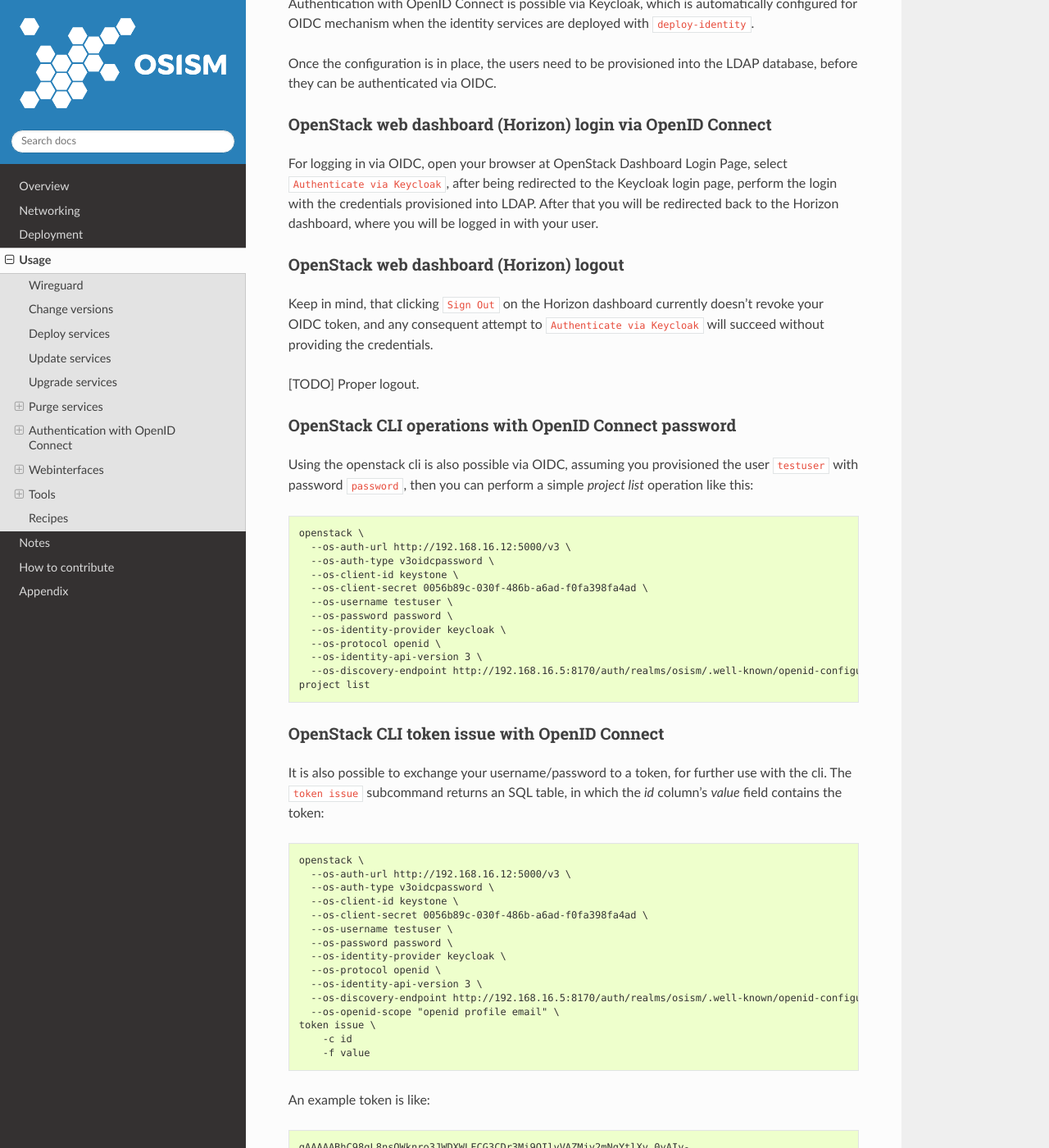
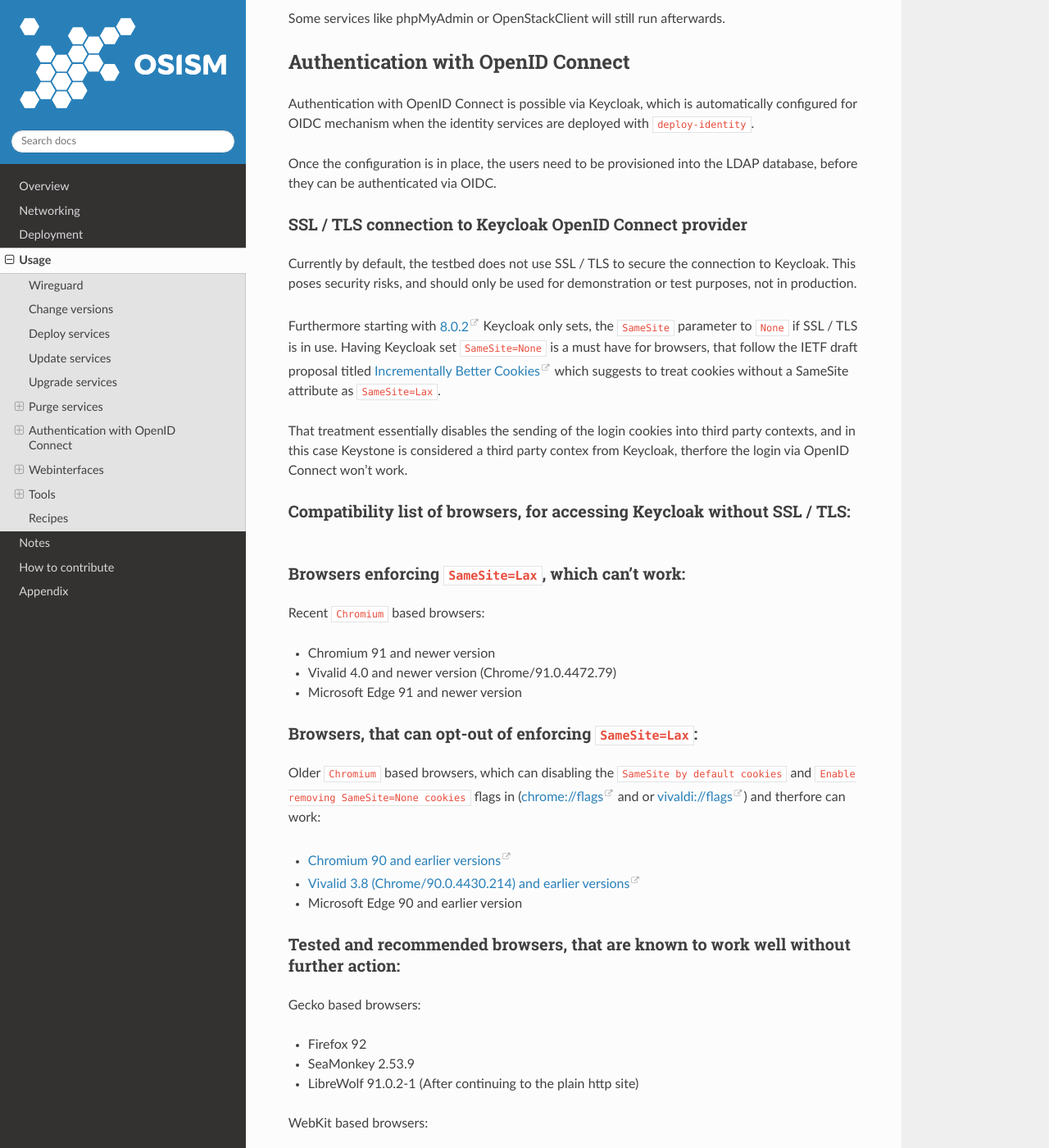
Before and after one commit to osism/testbed, a Sphinx documentation site: the page built from docs/source/usage.rst, in a window 1280 px wide and 1400 px high, scrolled down 3419 px. Shown: the whole window at 82% size. Built offline with Sphinx 7.4.7 and the Read the Docs theme 2.0.0, drawn with Linux system fonts in a browser that asks for light colours; some of the changed text lies outside the part shown.

Commit message:
docs: document limitations around Keycloak OIDC without SSL (#836)
Signed-off-by: Ferenc Géczi <geczi@univention.de>

```diff
--- a/docs/source/usage.rst
+++ b/docs/source/usage.rst
@@ -142,6 +142,64 @@
 Once the configuration is in place, the users
 need to be provisioned into the LDAP database,
 before they can be authenticated via OIDC.
+
+SSL / TLS connection to Keycloak OpenID Connect provider
+--------------------------------------------------------
+
+Currently by default, the testbed does not use SSL / TLS
+to secure the connection to Keycloak.
+This poses security risks, and should only be used for demonstration
+or test purposes, not in production.
+
+Furthermore starting with
+`8.0.2 <https://www.keycloak.org/docs/latest/release_notes/#keycloak-8-0-2>`_
+Keycloak only sets, the ``SameSite`` parameter to ``None``
+if SSL / TLS is in use.
+Having Keycloak set ``SameSite=None`` is a must have for browsers,
+that follow the IETF draft proposal titled `Incrementally Better Cookies
+<https://datatracker.ietf.org/doc/html/draft-west-cookie-incrementalism-00>`_
+which suggests to treat cookies without a SameSite attribute as ``SameSite=Lax``.
+
+That treatment essentially disables the sending of the login cookies into
+third party contexts, and in this case Keystone is considered a third party contex
+from Keycloak, therfore the login via OpenID Connect won't work.
+
+Compatibility list of browsers, for accessing Keycloak without SSL / TLS:
+-------------------------------------------------------------------------
+
+Browsers enforcing ``SameSite=Lax``, which can't work:
+------------------------------------------------------
+
+Recent ``Chromium`` based browsers:
+
+* Chromium 91 and newer version
+* Vivalid 4.0 and newer version (Chrome/91.0.4472.79)
+* Microsoft Edge 91 and newer version
+
+Browsers, that can opt-out of enforcing ``SameSite=Lax``:
+---------------------------------------------------------
+
+Older ``Chromium`` based browsers, which can
+disabling the ``SameSite by default cookies`` and ``Enable removing SameSite=None cookies``
+flags in (`<chrome://flags>`_ and or `<vivaldi://flags>`_) and therfore can work:
+
+* `Chromium 90 and earlier versions <https://www.chromium.org/getting-involved/download-chromium>`_
+* `Vivalid 3.8 (Chrome/90.0.4430.214) and earlier versions <https://vivaldi.com/download/archive/>`_
+* Microsoft Edge 90 and earlier version
+
+Tested and recommended browsers, that are known to work well without further action:
+------------------------------------------------------------------------------------
+
+Gecko based browsers:
+
+* Firefox 92
+* SeaMonkey 2.53.9
+* LibreWolf 91.0.2-1 (After continuing to the plain http site)
+
+WebKit based browsers:
+
+* Safari 14.1.2
+* GnomeWeb 40.3
 
 OpenStack web dashboard (Horizon) login via OpenID Connect
 ----------------------------------------------------------
```
